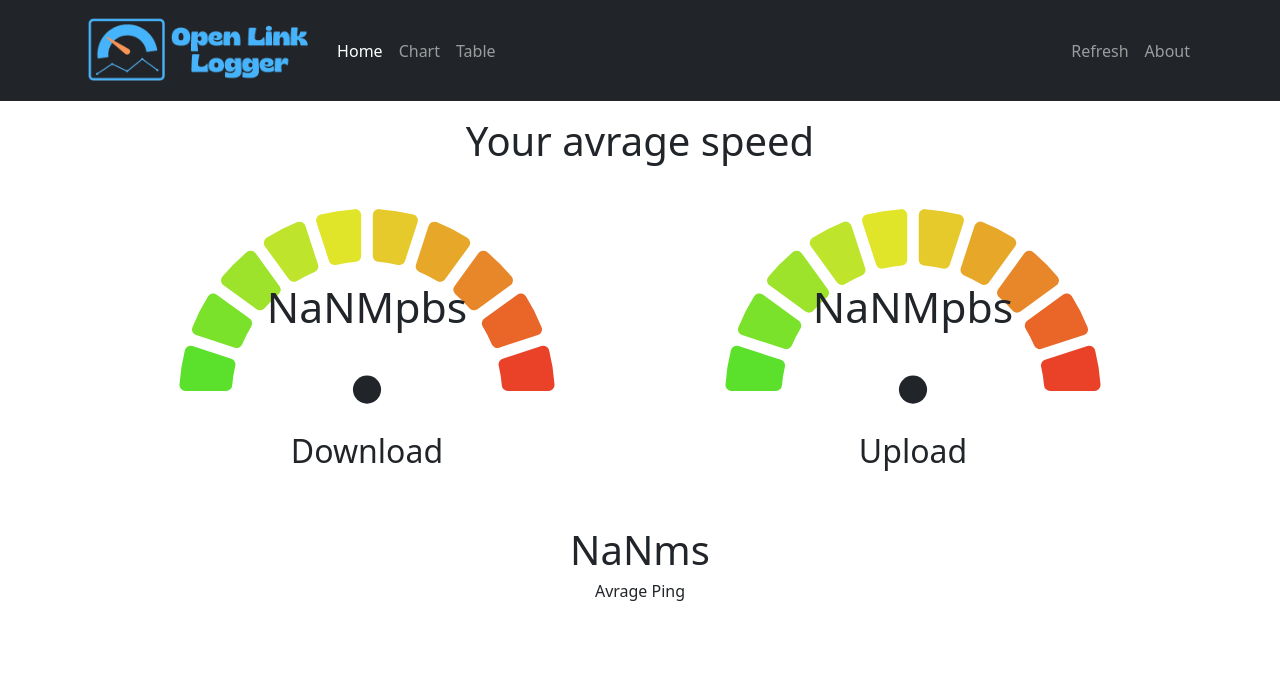
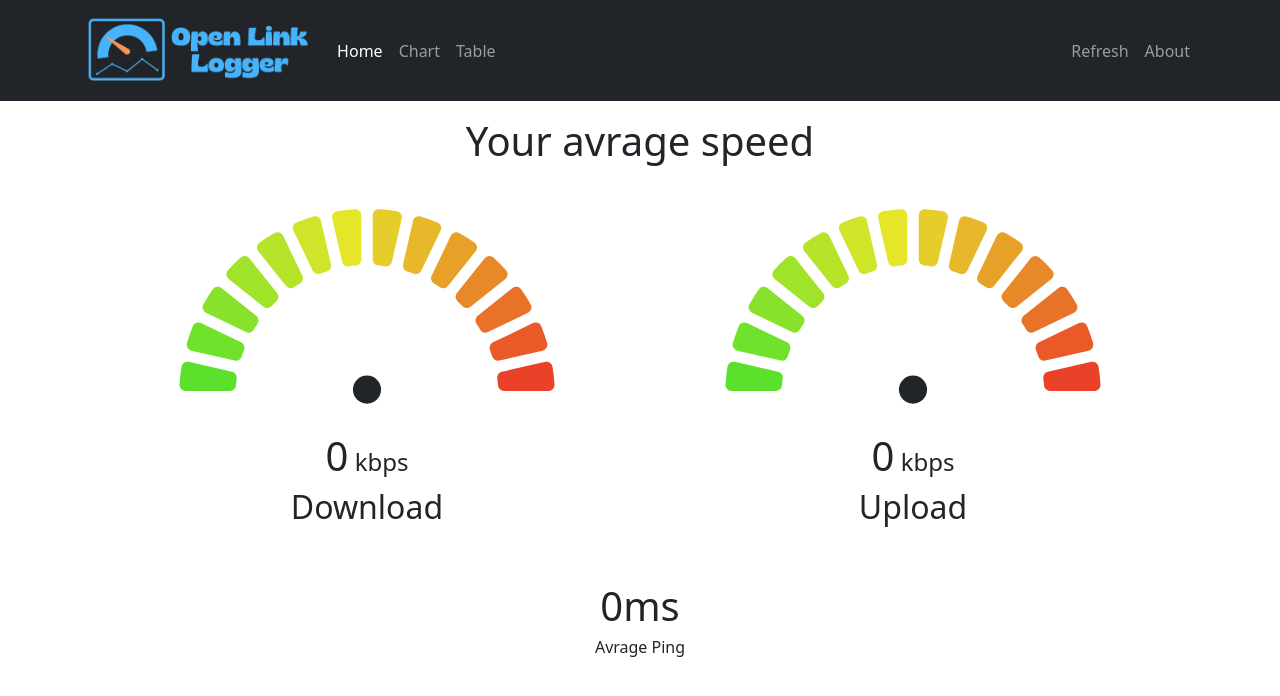
Before and after one commit to majster-pl/open-link-logger, a React (Create React App) app: page / in a window 1280 px wide. Shown: the top 696 px of the page. Built offline with nearby package versions, Linux system fonts and the light colour scheme; data requests are answered from the project's data file.

Commit message:
Add animation to avrate speed and ping numbers

```diff
--- a/package.json
+++ b/package.json
@@ -13,6 +13,7 @@
     "react": "^17.0.2",
     "react-apexcharts": "^1.3.9",
     "react-bootstrap": "^2.1.1",
+    "react-countup": "^6.1.1",
     "react-dom": "^17.0.2",
     "react-gauge-chart": "^0.4.0",
     "react-router-dom": "^6.2.1",
--- a/src/views/Chart.js
+++ b/src/views/Chart.js
@@ -72,7 +72,7 @@ function Home({ days }) {
     apiClient
       .get("/speedtest/")
       .then((response) => {
-        console.log(response.data);
+        // console.log(response.data);
         // filter data with last 24h
         // const filtered_data = response.data;
         const filtered_data = response.data.filter(function (i, n) {
--- a/src/views/Home.js
+++ b/src/views/Home.js
@@ -3,14 +3,37 @@ import { Container, Row, Col } from "react-bootstrap";
 import GaugeChart from "react-gauge-chart";
 import apiClient from "../service/api";
 import { useState, useEffect } from "react";
+import CountUp from "react-countup";
 
 function Home() {
   const [avrDownload, setAvrDonload] = useState(0);
+  const [avrDownloadUnit, setAvrDonloadUnit] = useState(" ---");
   const [avrUpload, setAvrUpload] = useState(0);
+  const [avrUploadUnit, setAvrUploadUnit] = useState(" ---");
   const [avrPing, setAvrPing] = useState(0);
 
   // get avrage of provided array
   const average = (arr) => arr.reduce((p, c) => p + c, 0) / arr.length;
+
+  const getReadableFileSizeString = (fileSizeInBytes) => {
+    let i = -1;
+    const byteUnits = [
+      " kbps",
+      " Mbps",
+      " Gbps",
+      " Tbps",
+      "Pbps",
+      "Ebps",
+      "Zbps",
+      "Ybps",
+    ];
+    do {
+      fileSizeInBytes = fileSizeInBytes / 1024;
+      i++;
+    } while (fileSizeInBytes > 1024);
+
+    return [Math.max(fileSizeInBytes, 0.1).toFixed(1), byteUnits[i]];
+  };
 
   const getAvrageData = () => {
     const avrage_download = [];
@@ -24,12 +47,13 @@ function Home() {
 
         // downloads
         filtered_data.map((item) => {
-          let i = (item.download / 1000000).toFixed(2);
+          let i = item.download.toFixed(2);
+          // let e = getReadableFileSizeString(item.download, null);
           return avrage_download.push(Number(i));
         });
         // uploads
         filtered_data.map((item) => {
-          let i = (item.upload / 1000000).toFixed(2);
+          let i = item.upload.toFixed(2);
           return avrage_upload.push(Number(i));
         });
         // ping
@@ -37,60 +61,82 @@ function Home() {
           return avrage_ping.push(Number(item.ping.toFixed(2)));
         });
 
-        setAvrDonload(average(avrage_download).toFixed()/100);
-        setAvrUpload(average(avrage_upload).toFixed()/100)
-        setAvrPing(average(avrage_ping).toFixed())
+        setTimeout(() => {
+          setAvrDonload(
+            getReadableFileSizeString(average(avrage_download).toFixed())[0]
+          );
+          setAvrDonloadUnit(
+            getReadableFileSizeString(average(avrage_download).toFixed())[1]
+          );
 
+          setAvrUpload(
+            getReadableFileSizeString(average(avrage_upload).toFixed())[0]
+          );
+          setAvrUploadUnit(
+            getReadableFileSizeString(average(avrage_upload).toFixed())[1]
+          );
+
+          setAvrPing(average(avrage_ping).toFixed());
+        }, 1500);
       })
       .catch((err) => {
         console.log("Error: ", err);
-
       });
   };
-
 
   useEffect(() => {
     getAvrageData();
   }, []);
 
-
   return (
     <Container className="text-center mt-3">
       <h1>Your avrage speed</h1>
-
       <Row>
         <Col xs={12} md={6}>
           <GaugeChart
             id="gauge-download"
             className="mt-4"
-            nrOfLevels={10}
+            nrOfLevels={14}
             colors={["#5BE12C", "#F5CD19", "#EA4228"]}
-            arcWidth={0.28}
-            percent={avrDownload}
+            arcWidth={0.30}
+            percent={Number(avrDownload) / 100}
             textColor="#212529"
             needleColor="#ffc107"
             needleBaseColor="#212529"
-            formatTextValue={(value) => value + "Mpbs"}
+            animateDuration={6000}
+            hideText={true}
           />
+          <h1 className="fw-normal">
+            <CountUp end={avrDownload} />
+            <span className="fs-4">{avrDownloadUnit}</span>
+          </h1>
           <h2>Download</h2>
         </Col>
         <Col xs={12} md={6}>
           <GaugeChart
             id="gauge-upload"
             className="mt-4"
-            nrOfLevels={10}
+            nrOfLevels={14}
             colors={["#5BE12C", "#F5CD19", "#EA4228"]}
             arcWidth={0.3}
-            percent={avrUpload}
+            percent={Number(avrUpload) / 100}
             textColor="#212529"
             needleColor="#ffc107"
+            animateDuration={6000}
             needleBaseColor="#212529"
-            formatTextValue={(value) => value + "Mpbs"}
+            hideText={true}
           />
+          <h1 className="fw-normal">
+            <CountUp end={avrUpload} />
+            <span className="fs-4">{avrUploadUnit}</span>
+          </h1>
           <h2>Upload</h2>
         </Col>
         <Col className="mt-5" md={12}>
-          <h1>{avrPing}ms</h1>
+          <h1>
+            <CountUp delay={2} end={avrPing} />
+            ms
+          </h1>
           <h6>Avrage Ping</h6>
         </Col>
       </Row>
```
Also changed, not shown: 1 other file (tests, documents, lock files or other folders).
